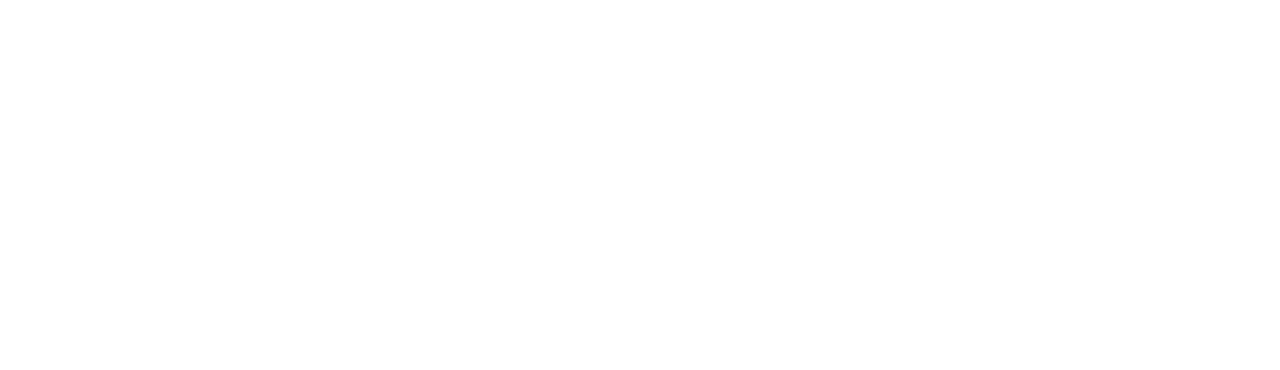
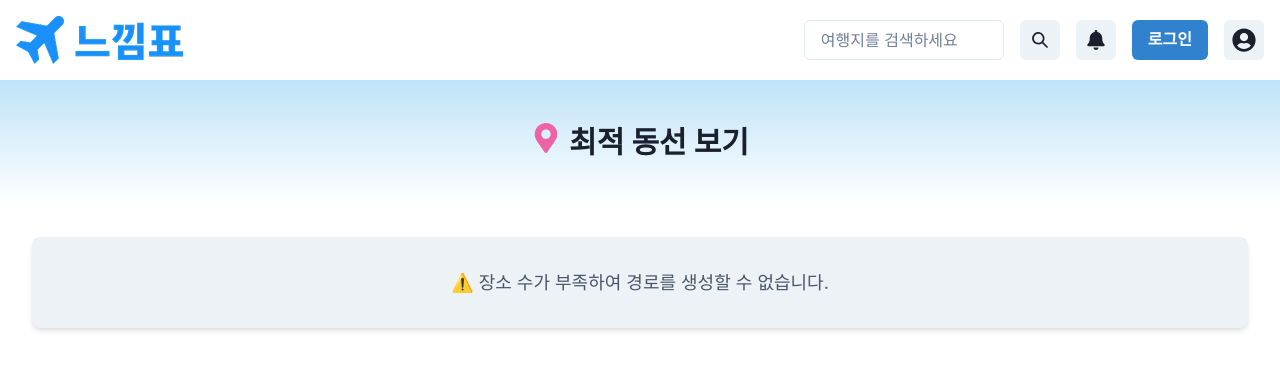
Before and after one commit to NULL-POINT-gachon/Frontend, a React (Vite) app: page /final-recommendation-page in a window 1280 px wide. Before the commit this address had no page. Shown: the top 370 px of the page. Built offline with nearby package versions, Linux system fonts and the light colour scheme.

Commit message:
최적 동선 보기 화면 UI 구현 및 리팩토링

```diff
--- a/src/App.jsx
+++ b/src/App.jsx
@@ -16,6 +16,7 @@
 import FinalRecommendation from "./pages/FinalRecommendation";
 import HotDestinationDetail from "./pages/HotDestinationDetail";
 import PlanRecommendationPage from "./pages/PlanRecommendationPage";
+import FinalRecommendationPage from "./pages/FinalRecommendationPage";
 
 import { TravelProvider } from "./contexts/TravelContext";
 import { AuthProvider } from "./contexts/AuthContext";
@@ -117,6 +118,7 @@
 
             {/* 레이아웃 없이 넓게 써야 하는 페이지는 Layout 밖에 배치 */}
             <Route path="/plan" element={<PlanRecommendationPage />} />
+            <Route path="/final-recommendation-page" element={<FinalRecommendationPage />} />
           </Routes>
         </TravelProvider>
       </AuthProvider>
--- /dev/null
+++ b/src/pages/FinalRecommendationPage.jsx
@@ -0,0 +1,152 @@
+import React from "react";
+import {
+  Box,
+  VStack,
+  Text,
+  Tag,
+  HStack,
+  Image,
+  Divider,
+  Icon,
+  Flex,
+  Button,
+  useToast,
+} from "@chakra-ui/react";
+import { FaClock, FaRoute, FaMapMarkerAlt } from "react-icons/fa";
+import { useLocation, useNavigate } from "react-router-dom";
+import Header from "../components/Header";
+
+const FinalRecommendationPage = () => {
+  const location = useLocation();
+  const navigate = useNavigate();
+  const toast = useToast();
+
+  const plan = location.state?.plan;
+  const items = plan?.days?.[0]?.items || [];
+
+  // 임시 이동 데이터 (향후 API or 거리 계산 로직으로 대체)
+  const fakeTravelData = [
+    { duration: "15분", distance: "2.4km" },
+    { duration: "10분", distance: "1.8km" },
+    { duration: "12분", distance: "2.1km" },
+  ];
+
+  return (
+    <Box bg="white" minH="100vh">
+      <Header />
+
+      <Box bgGradient="linear(to-b, blue.100, white)" py={10} textAlign="center">
+        <Text fontSize="3xl" fontWeight="bold">
+          <Icon as={FaMapMarkerAlt} color="pink.400" mr={2} />
+          최적 동선 보기
+        </Text>
+      </Box>
+
+      <Box p={8} maxW="1400px" mx="auto">
+        {items.length < 2 ? (
+          <Box
+            bg="gray.100"
+            p={8}
+            borderRadius="lg"
+            textAlign="center"
+            boxShadow="md"
+          >
+            <Text fontSize="lg" color="gray.600">
+              ⚠️ 장소 수가 부족하여 경로를 생성할 수 없습니다.
+            </Text>
+          </Box>
+        ) : (
+          <>
+            <Flex gap={10} align="start" flexWrap="wrap">
+              {/* 지도 영역 (향후 MapView 컴포넌트로 교체 예정) */}
+              <Box flex="1" bg="gray.100" p={6}>
+                <Box bg="white" p={6} borderRadius="md" boxShadow="md">
+                  <Text fontSize="lg" fontWeight="semibold">📍 추후 지도 연동 예정</Text>
+                  <Text color="gray.600">Google Maps 또는 Kakao Maps 연동 가능합니다.</Text>
+                </Box>
+              </Box>
+
+              {/* 장소 카드 리스트 */}
+              <Box flex="1.2">
+                <VStack spacing={6} align="stretch">
+                  {items.map((item, idx) => (
+                    <Box key={idx} bg="white" p={4} borderRadius="lg" boxShadow="md">
+                      <HStack spacing={4}>
+                        {item.image && (
+                          <Image
+                            src={item.image}
+                            alt={item.title}
+                            boxSize="100px"
+                            objectFit="cover"
+                            borderRadius="md"
+                          />
+                        )}
+                        <Box flex="1">
+                          <Text fontSize="lg" fontWeight="bold">
+                            {idx + 1}번째 방문: {item.title}
+                          </Text>
+                          <Text color="gray.600">⏰ 시간: {item.time}</Text>
+                          <HStack mt={2} wrap="wrap">
+                            {item.tags?.map((tag, i) => (
+                              <Tag key={i} colorScheme="teal">{tag}</Tag>
+                            ))}
+                          </HStack>
+                        </Box>
+                      </HStack>
+
+                      {/* 이동 정보 */}
+                      {idx < items.length - 1 && (
+                        <Box mt={4} pl={4} borderLeft="4px solid #3182ce">
+                          <HStack spacing={4}>
+                            <Icon as={FaClock} color="blue.500" />
+                            <Text fontSize="sm" color="gray.600">
+                              예상 이동 시간: {fakeTravelData[idx]?.duration}
+                            </Text>
+                            <Icon as={FaRoute} color="green.500" />
+                            <Text fontSize="sm" color="gray.600">
+                              이동 거리: {fakeTravelData[idx]?.distance}
+                            </Text>
+                          </HStack>
+                        </Box>
+                      )}
+                    </Box>
+                  ))}
+                </VStack>
+              </Box>
+            </Flex>
+
+            {/* 하단 설명 및 버튼 */}
+            <Divider my={8} />
+            <Box textAlign="center">
+              <Text fontSize="md" color="gray.500" mb={6}>
+                위 일정은 추천된 순서에 따라 최적화되어 있습니다.
+              </Text>
+              <HStack spacing={4} justify="center">
+                <Button variant="outline" colorScheme="blue" onClick={() => navigate("/plan")}>
+                  ← 일정 수정하러 가기
+                </Button>
+                <Button
+                  colorScheme="green"
+                  onClick={() => {
+                    // 추후 백엔드 연동 예정
+                    // await axios.post("/api/confirm-plan", plan);
+                    toast({
+                      title: "일정이 확정되었습니다!",
+                      status: "success",
+                      duration: 2000,
+                      isClosable: true,
+                    });
+                  }}
+                >
+                  ✅ 일정 확정하기
+                </Button>
+              </HStack>
+            </Box>
+          </>
+        )}
+      </Box>
+    </Box>
+  );
+};
+
+export default FinalRecommendationPage;
```
